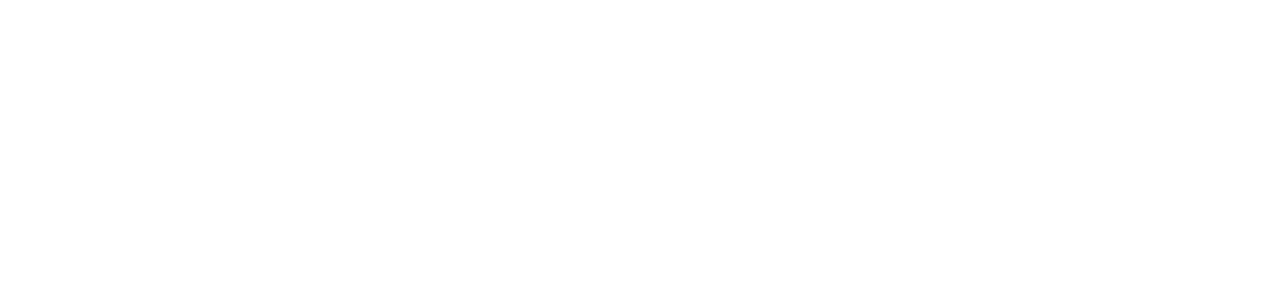
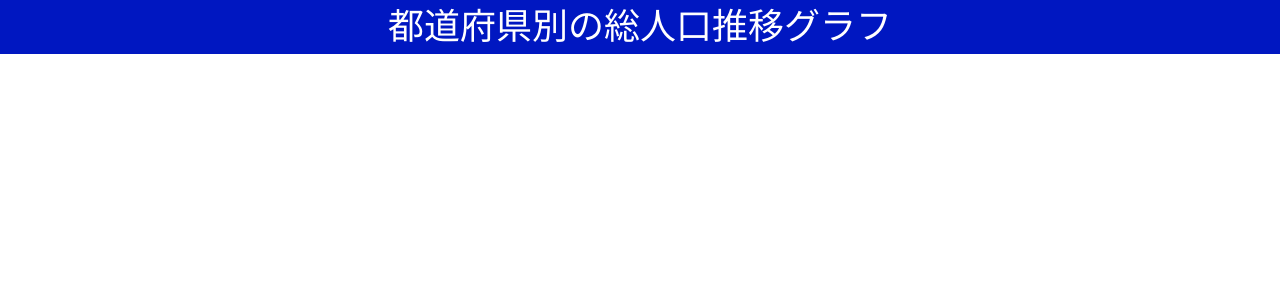
Before and after one commit to shokixxx/japan-population-graph, a React (Create React App) app: page / in a window 1280 px wide. Shown: the top 300 px of the page. Built offline with nearby package versions, Linux system fonts and the light colour scheme.

Commit message:
headerの追加

```diff
--- a/src/App.tsx
+++ b/src/App.tsx
@@ -1,5 +1,11 @@
+import Header from './components/Header'
+
 const App = () => {
-  return <div className="App"></div>
+  return (
+    <div className="App">
+      <Header />
+    </div>
+  )
 }
 
 export default App
--- /dev/null
+++ b/src/components/Header.tsx
@@ -0,0 +1,11 @@
+import utilStyles from '../styles/utils.module.css'
+
+const Header = () => {
+  return (
+    <header>
+      <h1 className={utilStyles.headingL}>都道府県別の総人口推移グラフ</h1>
+    </header>
+  )
+}
+
+export default Header
--- a/src/index.css
+++ b/src/index.css
@@ -1,3 +1,4 @@
+@import-normalize;
 html {
   font-family: sans-serif;
 }
@@ -5,3 +6,14 @@ html {
 body {
   margin: 0;
 }
+
+header {
+  background-color: #0017c1;
+  color: #fff;
+  margin: 0 auto;
+  text-align: center;
+}
+
+h1 {
+  margin: 0 auto;
+}
--- /dev/null
+++ b/src/styles/utils.module.css
@@ -0,0 +1,5 @@
+.headingL {
+  font-size: 2.25rem;
+  line-height: 1.5;
+  font-weight: 400;
+}
```
